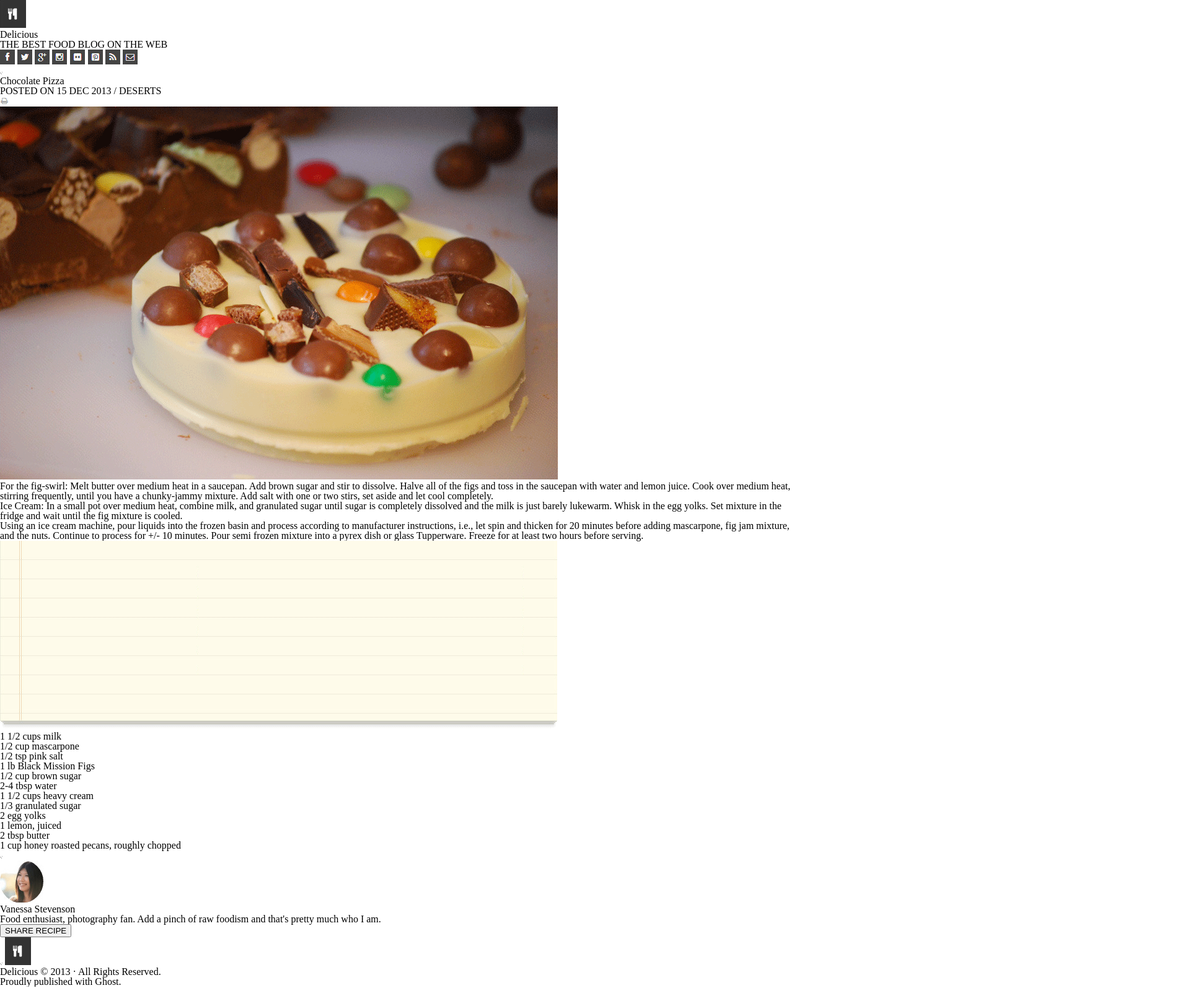
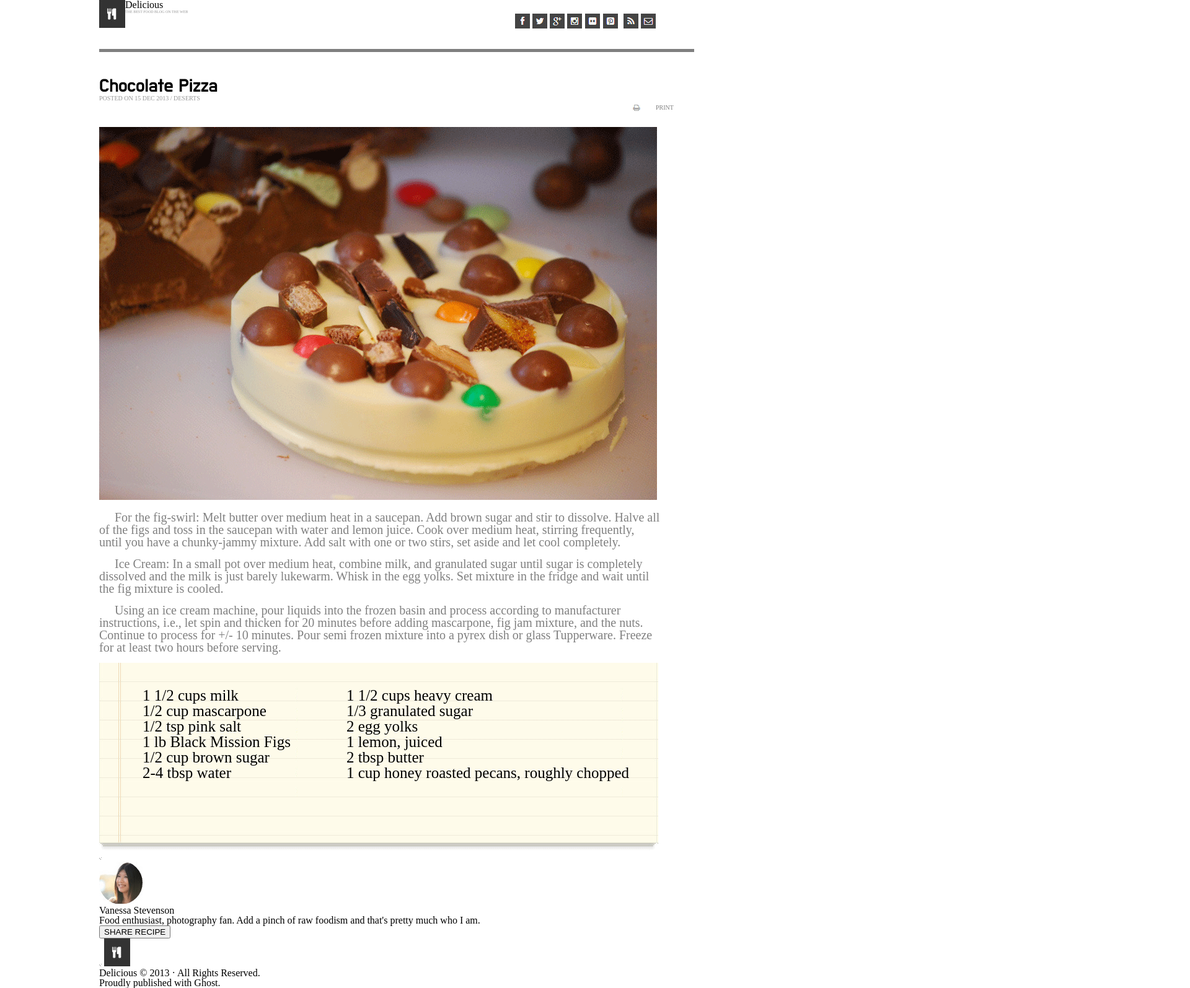
Before and after one commit to sangmlee76/chocolate-pizza, a plain HTML site: page index.html in a window 1280 px wide. Shown: the whole page at 62% size, 1920 px wide, since content can reach past the window. Drawn offline with Linux system fonts and the light colour scheme.

Commit message:
updated lab 10

```diff
--- a/css/style.css
+++ b/css/style.css
@@ -0,0 +1,100 @@
+body{
+  background-color: white;
+  width: 960px;
+  height: 1500px;
+  margin: 0 auto;
+}
+
+#logo img{
+  float: left;
+
+}
+
+#social img{
+
+}
+
+#social{
+  max-width: 280px;
+  margin-left: 671px;
+  margin-bottom: 30px;
+}
+
+#pint{
+  margin-right: 5px;
+}
+
+#logo h5{
+  font-size: 6px;
+  color: rgba(128, 128, 128, 0.808);
+}
+
+header{
+  border-bottom: 5px solid gray;
+
+
+}
+
+main section h2{
+  font-family: 'Do Hyeon', sans-serif;
+  font-size: 30px;
+  margin-top: 40px;
+}
+
+#chocolatetitle{
+  max-width: 400px;
+}
+
+main section h5{
+  font-size: 10px;
+}
+
+#print img{
+  float: left;
+}
+
+#print p{
+  font-size: 10px;
+}
+
+#print{
+  margin-left: 860px;
+}
+
+#chocolatetitle h5{
+  float: left;
+  color: rgba(128, 128, 128, 0.808);
+}
+
+#chocopizza{
+  margin-top: 25px;
+}
+
+main section p{
+  text-align: left;
+  font-size: 20px;
+  width: 905px;
+  text-indent: 25px;
+  margin: 15px 0px;
+  color: gray;
+  font-weight: lighter;
+}
+
+#list{
+  background-image: url("../img/list-bg.png");
+  width: 902px;
+  height: 305px;
+  font-size: 25px;
+}
+
+#listone{
+  float:left;
+  margin-right: 90px;
+  margin-top: 40px;
+  margin-left: 70px;
+
+}
+
+#listtwo{
+  padding-top: 40px;
+}
--- a/index.html
+++ b/index.html
@@ -4,6 +4,7 @@
     <title>Delicious.com</title>
     <link href="./css/reset.css" type="text/css" rel="stylesheet" />
     <link href="./css/style.css" type="text/css" rel="stylesheet"/>
+    <link href="https://fonts.googleapis.com/css2?family=Do+Hyeon&display=swap" rel="stylesheet">
   </head>
   <body>
     <header>
@@ -12,29 +13,30 @@
         <h3>Delicious</h3>
         <h5>THE BEST FOOD BLOG ON THE WEB</h5>
       </section>
-      <section>
+      <section id="social">
         <img src="./img/fb-icon.png"/>
         <img src="./img/twit-icon.png"/>
         <img src="./img/gp-icon.png"/>
         <img src="./img/insta-icon.png"/>
         <img src="./img/flic-icon.png"/>
-        <img src="./img/pint-icon.png"/>
+        <img id="pint" src="./img/pint-icon.png"/>
         <img src="./img/rss-icon.png"/>
         <img src="./img/mail-icon.png"/>
       </section>
       <section>
-        <img src="./img/hr-img.png"/>
+
       </section>
     </header>
     <main>
-      <section>
+      <section id="chocolatetitle">
         <h2>Chocolate Pizza</h2>
         <h5>POSTED ON 15 DEC 2013 / DESERTS</h5>
       </section>
-      <section>
+      <section id="print">
         <img src="./img/print-icon.png"/>
+        <p>PRINT</p>
       </section>
-      <section>
+      <section id="chocopizza">
         <img src="./img/choco-pizza.png"/>
       </section>
       <section>
@@ -48,11 +50,8 @@
         <p>           Using an ice cream machine, pour liquids into the frozen basin and process according to manufacturer instructions, i.e., let spin and thicken for 20 minutes before adding mascarpone, fig jam mixture, and the nuts. Continue to process for +/- 10 minutes. Pour semi frozen mixture into a pyrex dish or glass Tupperware. Freeze for at least two hours before serving.
         </p>
       </section>
-      <section>
-        <img src="./img/list-bg.png"/>
-      </section>
-      <section>
-        <ul>
+      <section id="list">
+        <ul id="listone">
           <li>1 1/2 cups milk</li>
           <li>1/2 cup mascarpone</li>
           <li>1/2 tsp pink salt</li>
@@ -60,7 +59,7 @@
           <li>1/2 cup brown sugar</li>
           <li>2-4 tbsp water</li>
         </ul>
-        <ul>
+        <ul id="listtwo">
           <li>1 1/2 cups heavy cream</li>
           <li>1/3 granulated sugar</li>
           <li>2 egg yolks</li>
@@ -70,7 +69,7 @@
         </ul>
       </section>
       <section>
-        <img src="./img/hr-img.png"/>
+        <img class="stretch" src="./img/hr-img.png"/>
       </section>
     </main>
     <footer>
```
